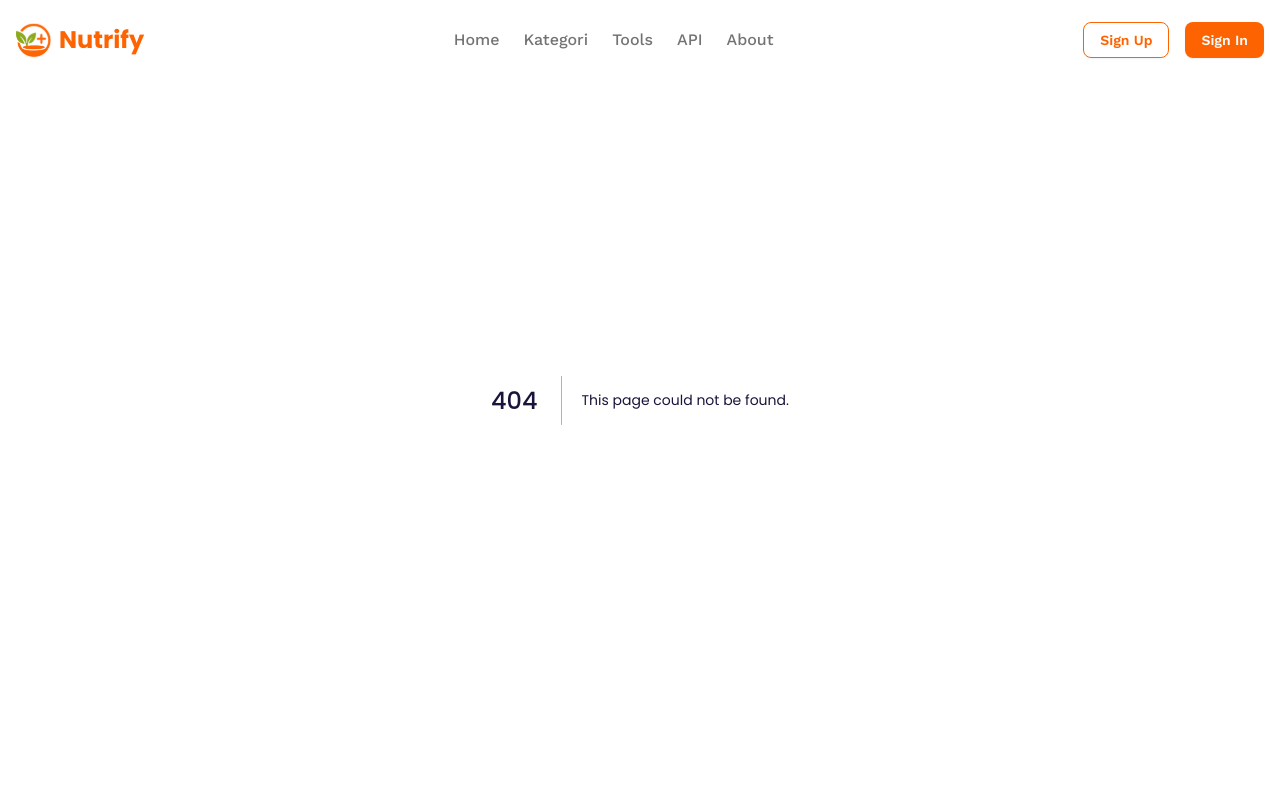
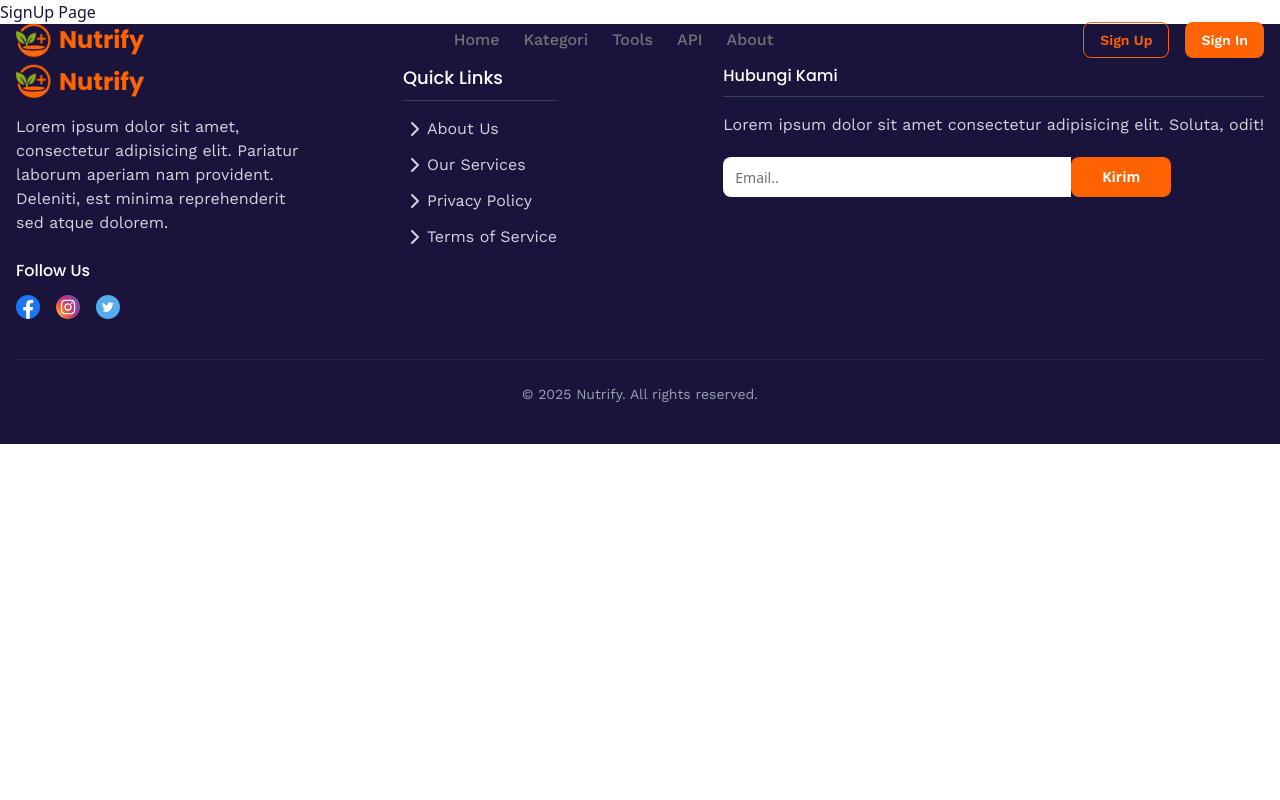
Before and after one commit to adrianoposumah/Nutrify-Project, a Next.js app: page /sign-up in a window 1280 px wide. Before the commit this address had no page. Shown: the top 800 px of the page. Built offline with nearby package versions, Linux system fonts and the light colour scheme.

Commit message:
modify structure

```diff
--- /dev/null
+++ b/app/(admin)/dashboard/page.tsx
@@ -0,0 +1,5 @@
+import React from "react";
+
+export default function Dashboard() {
+  return <div>Dashboard Page</div>;
+}
--- /dev/null
+++ b/app/(home)/(auth)/sign-in/page.tsx
@@ -0,0 +1,5 @@
+import React from "react";
+
+export default function SignIn() {
+  return <div>SignIn Page</div>;
+}
--- /dev/null
+++ b/app/(home)/(auth)/sign-up/page.tsx
@@ -0,0 +1,5 @@
+import React from "react";
+
+export default function SignUp() {
+  return <div>SignUp Page</div>;
+}
--- a/app/layout.tsx
+++ b/app/(home)/layout.tsx
@@ -1,5 +1,5 @@
 import { Poppins, Work_Sans } from "next/font/google";
-import "./globals.css";
+import "../globals.css";
 import Navbar from "@/components/main/Navbar";
 import Footer from "@/components/main/Footer";
 
```
Also changed, not shown: app/(home)/page.tsx (renamed from app/page.tsx).
